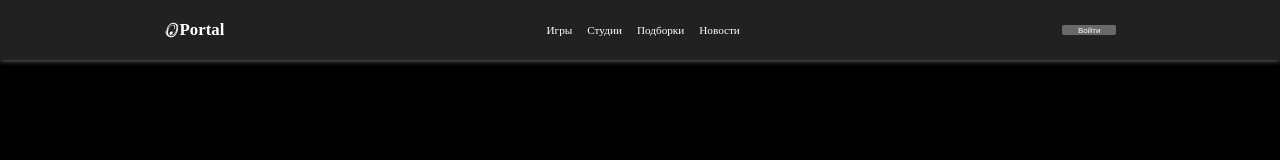
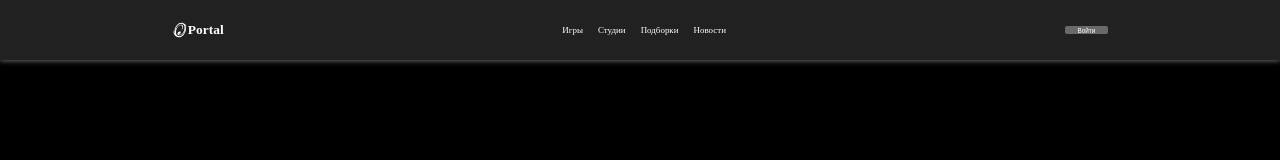
Before and after one commit to SpiritRasa/portal, a React (Vite) app in the folder portal/: page / in a window 1280 px wide. Shown: the top 160 px of the page. Built offline with nearby package versions, Linux system fonts and the light colour scheme.

Commit message:
A little UI sizes fix

```diff
--- a/portal/index.html
+++ b/portal/index.html
@@ -2,12 +2,12 @@
 <html lang="en">
   <head>
     <meta charset="UTF-8" />
-    <link rel="icon" type="image/svg+xml" href="/src/assets/logo.svg" />
+    <link rel="icon" type="image/svg+xml" href="./src/assets/logo.svg" />
     <meta name="viewport" content="width=device-width, initial-scale=1.0" />
     <title>Portal</title>
   </head>
   <body>
     <div id="root"></div>
-    <script type="module" src="/src/main.jsx"></script>
+    <script type="module" src="./src/main.jsx"></script>
   </body>
 </html>
--- a/portal/src/Components/Styles/Header.css
+++ b/portal/src/Components/Styles/Header.css
@@ -12,7 +12,7 @@ header {
 a {
   color: white;
   text-decoration: none;
-  font-size: 0.7em;
+  font-size: 0.7vw;
 }
 
 a:hover {
@@ -66,7 +66,7 @@ ul {
 button {
   box-sizing: border-box;
   padding: 0.1em 2em;
-  font-size: 0.5em;
+  font-size: 0.5vw;
   background-color: #696969;
   cursor: pointer;
   border: none;
```
